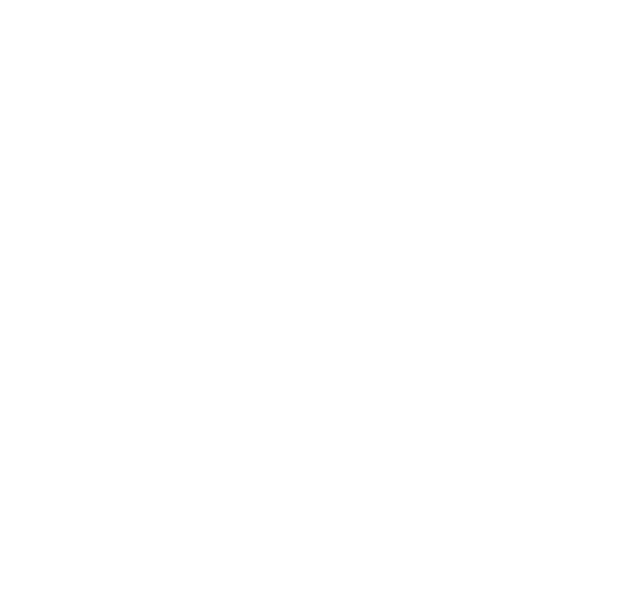
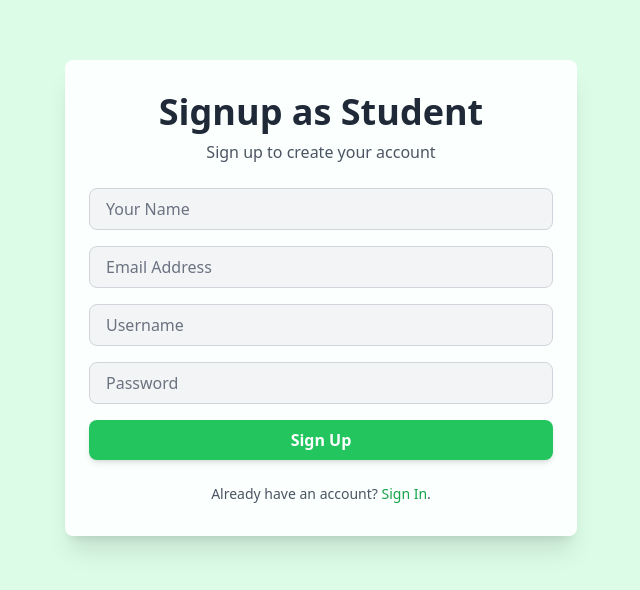
Before and after one commit to Avtarsingh97/EduHub, a React (Vite) app in the folder frontend/: page /signup/1 in a window 1280 px wide. Before the commit this address had no page. Shown: the part 102-692 px from the top of the page, without its empty margins (319-959 px from the left). Built offline with nearby package versions, Linux system fonts and the light colour scheme.

Commit message:
update Navbar, add autthentication logic

```diff
--- a/frontend/package.json
+++ b/frontend/package.json
@@ -14,6 +14,7 @@
     "dotenv": "^16.4.7",
     "react": "^19.0.0",
     "react-dom": "^19.0.0",
+    "react-hook-form": "^7.56.1",
     "react-hot-toast": "^2.5.2",
     "react-router-dom": "^7.2.0",
     "zustand": "^5.0.3"
--- /dev/null
+++ b/frontend/src/apiManager/auth.jsx
@@ -0,0 +1,11 @@
+import AxiosInstances from ".";
+
+const signin=(data)=>{
+    return AxiosInstances.post("/auth/signin", data);
+}
+
+const signup = (data) =>{
+    return AxiosInstances.post("/auth/signup",data);
+}
+
+export default {signin, signup};
--- a/frontend/src/apiManager/index.jsx
+++ b/frontend/src/apiManager/index.jsx
@@ -0,0 +1,42 @@
+import axios from 'axios';
+import toast from 'react-hot-toast';
+
+import { USER_STORE_PERSIST } from '../const';
+import { BASE_URL } from '../const/env.const';
+import { getToken, removeToken } from '../helper';
+
+let AxiosInstances;
+
+(()=>{
+    AxiosInstances = axios.create({
+        baseURL : BASE_URL
+    })
+
+
+AxiosInstances.interceptors.request.use((config)=>{
+    const token = getToken();
+    token && (config.headers.Authorization = `Bearer ${token}`);
+    return config;
+})
+
+AxiosInstances.interceptors.response.use(
+    (response)=>response,
+    (error)=>{
+        if(error.response?.data.success==='false'){
+            const message= error.response.data.message;
+            message?toast.error(message):toast.error("Something Went Wrong");
+            if(error.response.status === 401){
+                removeToken();
+                sessionStorage.removeItem(USER_STORE_PERSIST);
+                window.location.href = "/signin"
+            }
+        }
+        else{
+            toast.error("Something went wrong");
+        }
+        throw error;
+    }
+)
+})();
+
+export default AxiosInstances;
--- a/frontend/src/const/env.const.js
+++ b/frontend/src/const/env.const.js
@@ -0,0 +1 @@
+export const BASE_URL = import.meta.env.VITE_BACKEND_URL;
--- a/frontend/src/const/index.jsx
+++ b/frontend/src/const/index.jsx
@@ -1 +1,2 @@
-// const Base_URL =
+export const USER_STORE_PERSIST = "xc8vj8*>6d7";
+export const TOKEN = "5hddf8cg*pacu84dbvjf";
--- /dev/null
+++ b/frontend/src/helper/index.js
@@ -0,0 +1,15 @@
+import { TOKEN } from "../const"
+
+const getToken=()=>{
+    return sessionStorage.getItem(TOKEN);
+}
+
+const setToken=()=>{
+    return sessionStorage.setItem(TOKEN);
+}
+
+const removeToken =()=>{
+    return sessionStorage.removeItem(TOKEN);
+}
+
+export {getToken, setToken, removeToken};
--- /dev/null
+++ b/frontend/src/page/signup.jsx
@@ -0,0 +1,161 @@
+import React, {useState} from 'react';
+import auth from '../apiManager/auth';
+import { NavLink, useNavigate, useParams } from 'react-router-dom';
+import { useForm } from 'react-hook-form';
+import toast from 'react-hot-toast';
+
+
+const Signup = () => {
+    const {role} = useParams();
+    const navigate = useNavigate();
+    const [isLoading, setIsLoading] = useState(false);
+
+    const heading = role === 'mentor'? 'Signup as Mentor' : 'Signup as Student';
+
+    const {register, handleSubmit, reset, formState:{errors}} = useForm();
+
+    const onSubmit = async(data)=>{
+        setIsLoading(true);
+        console.log(data,role);
+        const formData = {
+            ...data,
+            role
+        }
+        try{
+          await auth.signup(formData);
+          reset();
+          toast.success("Account Created Successfully");
+          navigate("/signin");
+        }catch(error){
+            console.log(error);
+        }
+    }
+  return (
+    <>
+        <div className="h-screen bg-green-100">
+        <div className="flex items-center justify-center h-full">
+          {/* Form Container */}
+          <div className="w-full max-w-lg px-6 py-8 bg-white bg-opacity-90 rounded-lg shadow-xl">
+            <div className="text-center">
+              <h1 className="text-4xl font-bold text-gray-800">{heading}</h1>
+              <p className="mt-2 text-gray-600">
+                Sign up to create your account
+              </p>
+            </div>
+
+            <form
+              onSubmit={handleSubmit(onSubmit)}
+              className="mt-6 space-y-4 text-gray-800"
+            >
+              {/* Name Field */}
+              <div>
+                <input
+                  type="text"
+                  placeholder="Your Name"
+                  className={`block w-full px-4 py-2 mt-2 placeholder-gray-500 bg-gray-100 border ${errors.name ? "border-red-500" : "border-gray-300"
+                    } rounded-lg focus:ring focus:ring-green-300 focus:outline-none`}
+                  {...register("name", { required: "Name is required" })}
+                />
+                {errors.name && (
+                  <p className="mt-1 text-sm text-red-500">
+                    {errors.name.message}
+                  </p>
+                )}
+              </div>
+
+              {/* Email Field */}
+              <div>
+                <input
+                  type="email"
+                  placeholder="Email Address"
+                  className={`block w-full px-4 py-2 mt-2 placeholder-gray-500 bg-gray-100 border ${errors.email ? "border-red-500" : "border-gray-300"
+                    } rounded-lg focus:ring focus:ring-green-300 focus:outline-none`}
+                  {...register("email", {
+                    required: "Email is required",
+                    pattern: {
+                      value: /^[A-Z0-9._%+-]+@[A-Z0-9.-]+\.[A-Z]{2,4}$/i,
+                      message: "Invalid email address",
+                    },
+                  })}
+                />
+                {errors.email && (
+                  <p className="mt-1 text-sm text-red-500">
+                    {errors.email.message}
+                  </p>
+                )}
+              </div>
+
+              {/* Username Field */}
+              <div>
+                <input
+                  type="text"
+                  placeholder="Username"
+                  className={`block w-full px-4 py-2 mt-2 placeholder-gray-500 bg-gray-100 border ${errors.username ? "border-red-500" : "border-gray-300"
+                    } rounded-lg focus:ring focus:ring-green-300 focus:outline-none`}
+                  {...register("username", {
+                    required: "Username is required",
+                    minLength: {
+                      value: 4,
+                      message: "Username must be at least 4 characters long",
+                    },
+                  })}
+                />
+                {errors.username && (
+                  <p className="mt-1 text-sm text-red-500">
+                    {errors.username.message}
+                  </p>
+                )}
+              </div>
+
+              {/* Password Field */}
+              <div>
+                <input
+                  type="password"
+                  placeholder="Password"
+                  className={`block w-full px-4 py-2 mt-2 placeholder-gray-500 bg-gray-100 border ${errors.password ? "border-red-500" : "border-gray-300"
+                    } rounded-lg focus:ring focus:ring-green-300 focus:outline-none`}
+                  {...register("password", {
+                    required: "Password is required",
+                    minLength: {
+                      value: 6,
+                      message: "Password must be at least 6 characters long",
+                    },
+                  })}
+                />
+                {errors.password && (
+                  <p className="mt-1 text-sm text-red-500">
+                    {errors.password.message}
+                  </p>
+                )}
+              </div>
+
+              {/* Submit Button */}
+              <div>
+                <button
+                  disabled={isLoading}
+                  className="w-full px-4 py-2 font-semibold text-white transition duration-300 bg-green-500 rounded-lg shadow-md hover:bg-green-600 focus:outline-none focus:ring focus:ring-green-300 disabled:opacity-50"
+                >
+                  {isLoading ? "Loading..." : "Sign Up"}
+                </button>
+              </div>
+            </form>
+
+            <p className="mt-6 text-sm text-center text-gray-600">
+              Already have an account?{" "}
+              <NavLink
+                to="/signin"
+                className="font-medium text-green-600 hover:underline"
+              >
+                Sign In
+              </NavLink>
+              .
+            </p>
+          </div>
+        </div>
+      </div>
+
+    </>
+  )
+}
+
+export default Signup
--- a/frontend/src/routes/index.jsx
+++ b/frontend/src/routes/index.jsx
@@ -1,10 +1,16 @@
 import React from 'react';
 import Home from '../page/Home';
 import Signin from '../page/signin';
+import Signup from '../page/signup';
 
 const routes = [
     {path:'/',element:<Home/>, isProtected:false},
     {path:'/signin',element:<Signin/>, isProtected:false},
+    {
+        path:'/signup/:role',
+        element:<Signup/>,
+        isProtected: false
+    }
 ]
 
 export default routes;
```
Also changed, not shown: frontend/src/components/Nav.jsx (+14 -5 lines), 2 other files (tests, documents, lock files or other folders).
